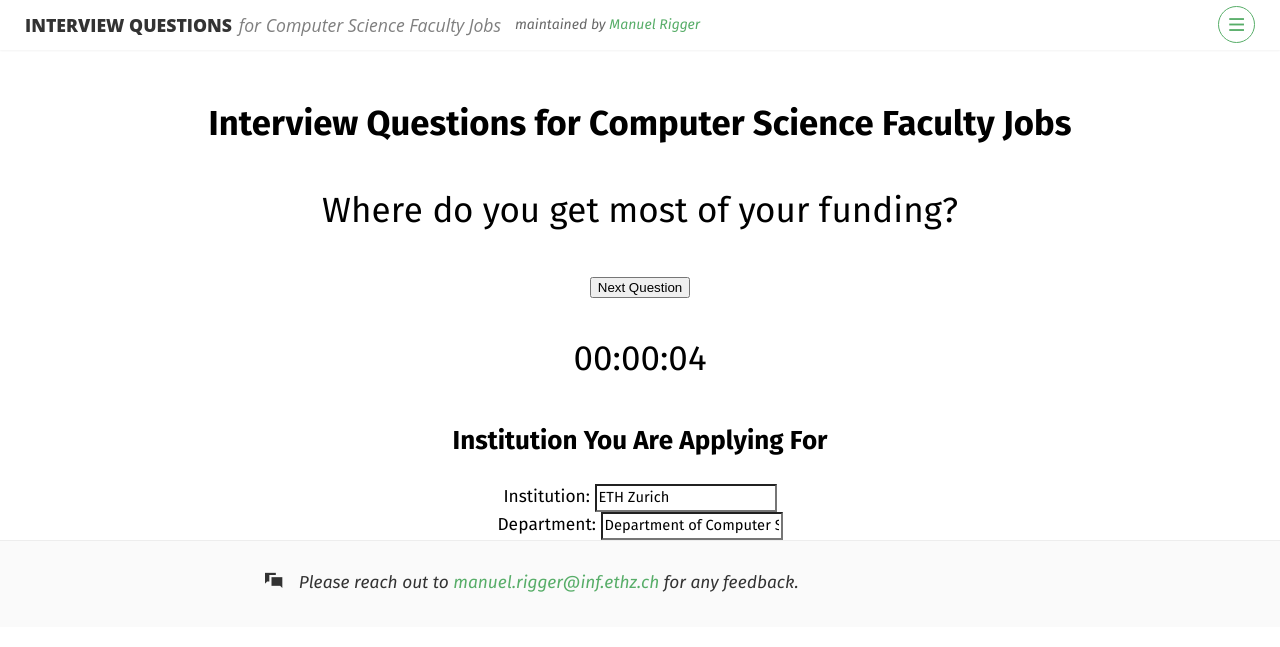
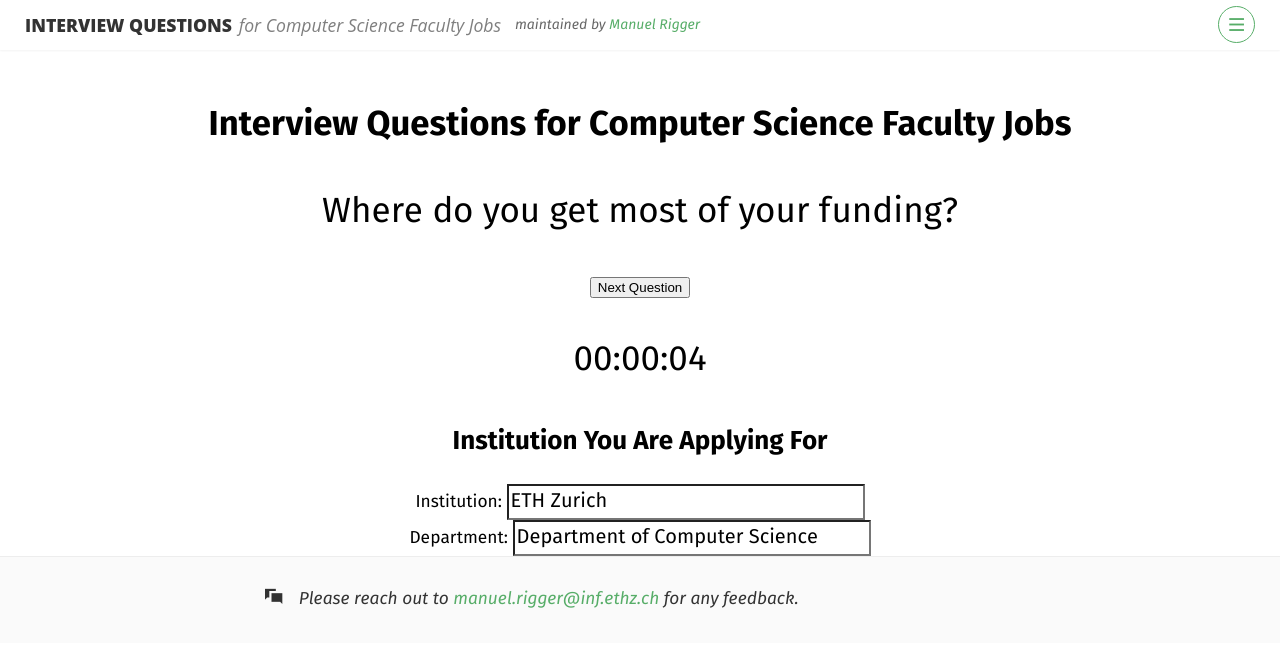
Before and after one commit to csfaculty/csfaculty.github.io, a Jekyll site: the page built from index.html, in a window 1280 px wide. Shown: the top 647 px of the page. Built offline with Jekyll 4.4.1, drawn with Linux system fonts in a browser that asks for light colours; some web fonts are replaced.

Commit message:
Make the boxes bigger

```diff
--- a/index.html
+++ b/index.html
@@ -11,10 +11,10 @@ role: home
 
 	<h2>Institution You Are Applying For</h2>
 	Institution:
-	<input type="text" id="institution" value="ETH Zurich" oninput="updateInstitution()">
+	<input type="text" id="institution" value="ETH Zurich" oninput="updateInstitution()" size="30">
 	<br />
 	Department:
-	<input type="text" id="department" value="Department of Computer Science">
+	<input type="text" id="department" value="Department of Computer Science" size="30">
 </center>
 
 <script>
--- a/stylesheets/style.css
+++ b/stylesheets/style.css
@@ -103,6 +103,11 @@ hr.menu {
 }
 .label.grey {
    background-color: #bbb;
+}
+
+.input-element{
+font-size: 100px;
+width: 400px;
 }
 
 @media screen and (min-width:1070px) {
@@ -586,3 +591,7 @@ blockquote {
     0% { transform: translate(0, -60px); opacity: 0; }
     100% { transform: translate(0, 0); opacity: 1; }
 }
+
+input {
+	font-size: 20px;
+}
```
